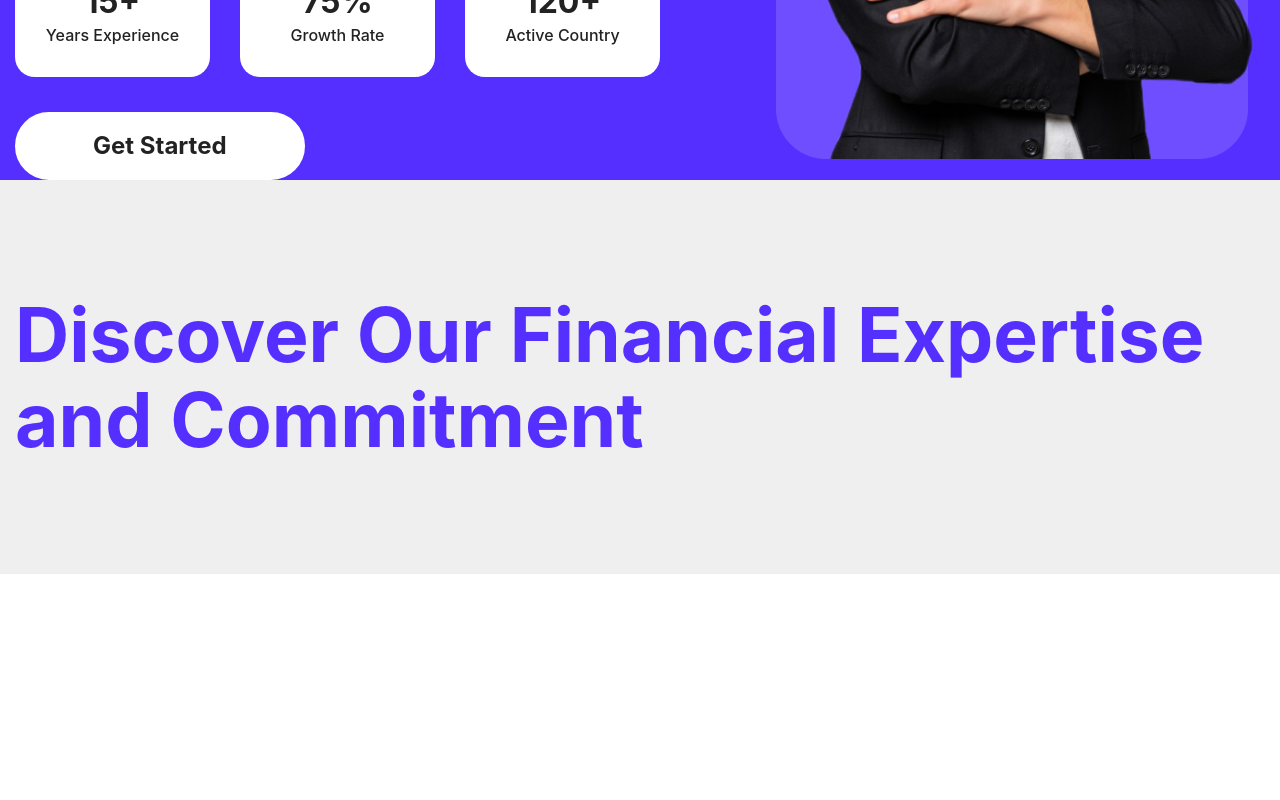
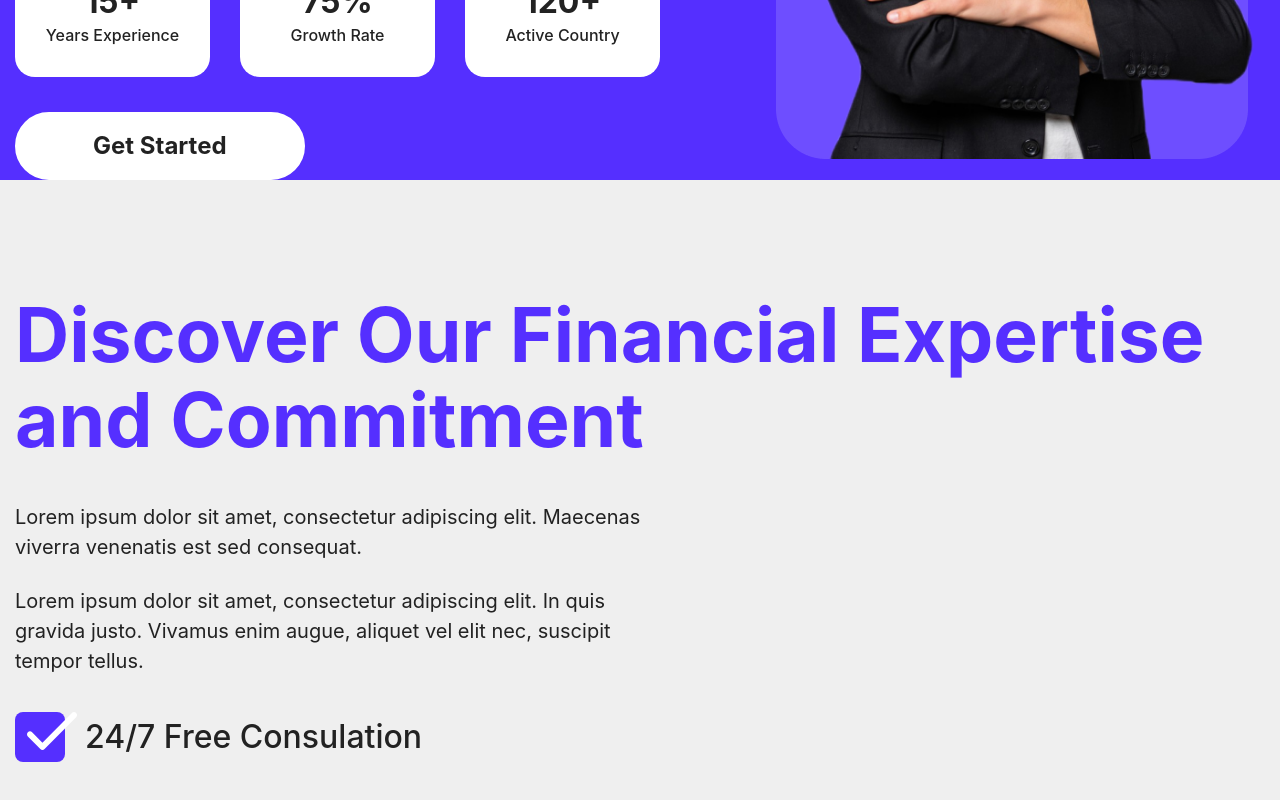
Before and after one commit to Roni006/growth, a React (Vite) app: page / in a window 1280 px wide. Shown: the part 746-1546 px from the top of the page. Before the commit the page ends 1320 px from the top, so only its background shows below. Built offline with nearby package versions, Linux system fonts and the light colour scheme.

Commit message:
created the left part of about us components

```diff
--- a/src/pages/AboutUs.jsx
+++ b/src/pages/AboutUs.jsx
@@ -1,9 +1,10 @@
 import Container from '../../src/components/Container'
+import check from '../../src/icons/check.svg'
 
 const AboutUs = () => {
   return (
     <>
-    <section className="py-28 bg-[#EFEFEF] ">
+    <section className="py-28  bg-[#EFEFEF]">
         <Container>
            <div>
                 <h1 className="text-[#552FFF] text-[75px] leading-[85px] font-bold w-[1190px] ">
@@ -11,7 +12,32 @@ const AboutUs = () => {
                 </h1>
 
                 <div>
-                <div></div>
+                <div>
+                    <p className="text-[20px] font-normal text-[#222222] pt-10 pb-6 w-[636px] text-[#222222] ">
+                    Lorem ipsum dolor sit amet, consectetur adipiscing elit. Maecenas viverra venenatis est sed consequat.
+                    </p>
+                    <p className="text-[20px] font-normal text-[#222222]  pb-9 w-[636px] text-[#222222] ">
+                    Lorem ipsum dolor sit amet, consectetur adipiscing elit. In quis gravida justo. Vivamus enim augue, aliquet vel elit nec, suscipit tempor tellus.
+                    </p>
+
+
+              <div >
+              <div className='flex items-center gap-5'>
+
+<div >
+    <div  className="relative w-[50px] h-[50px] bg-[#552fff] rounded-lg ">
+    <img className="absolute left-3 top-0 " src={check} />
+    </div>
+</div>
+
+<span className="text-[32px] text-[#222222] leadigng-[42px] font-medium " >
+    24/7 Free Consulation
+</span>
+
+</div>
+              </div>
+
+                </div>
                 <div></div>
                 </div>
             </div>
```
Also changed, not shown: src/icons/check.svg (added).
